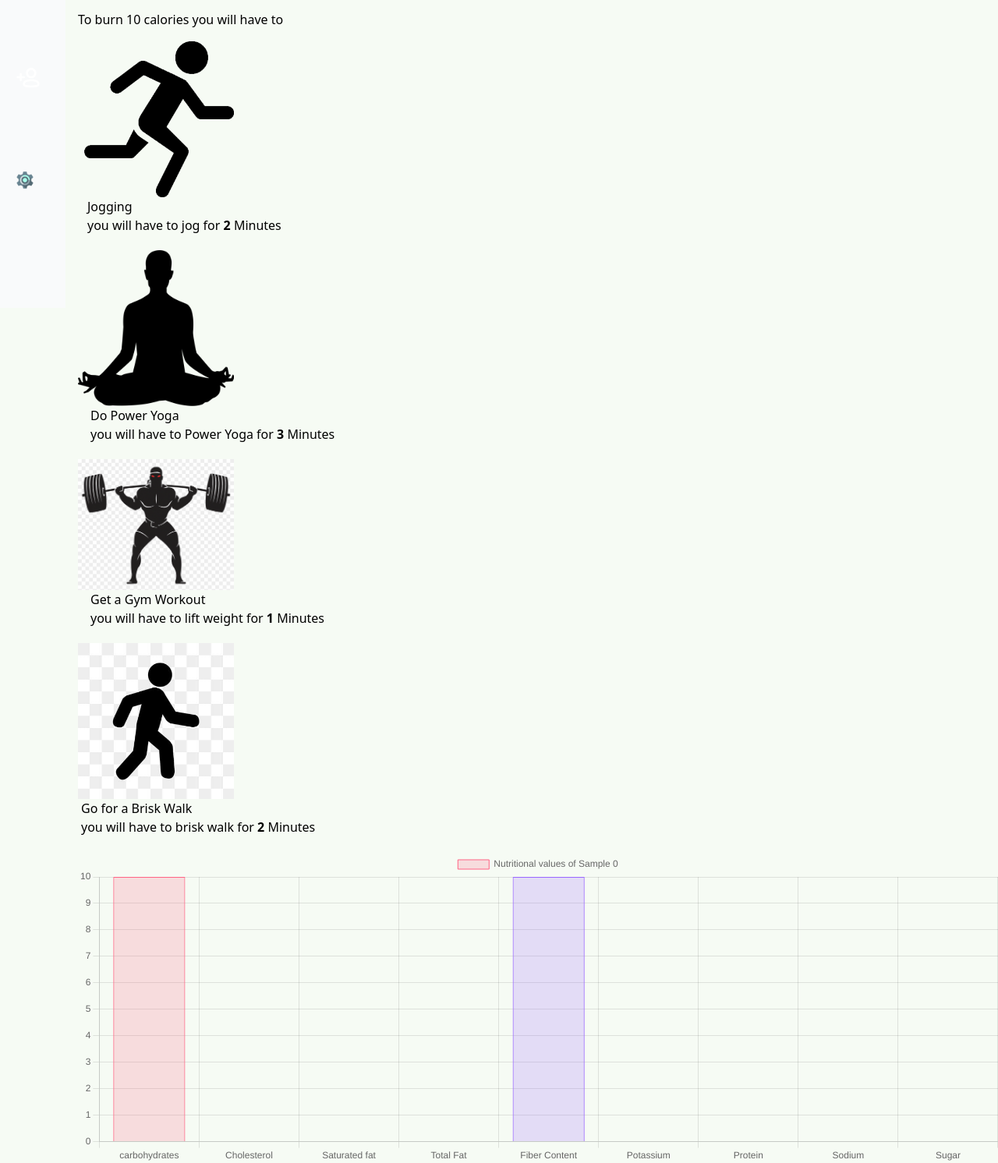
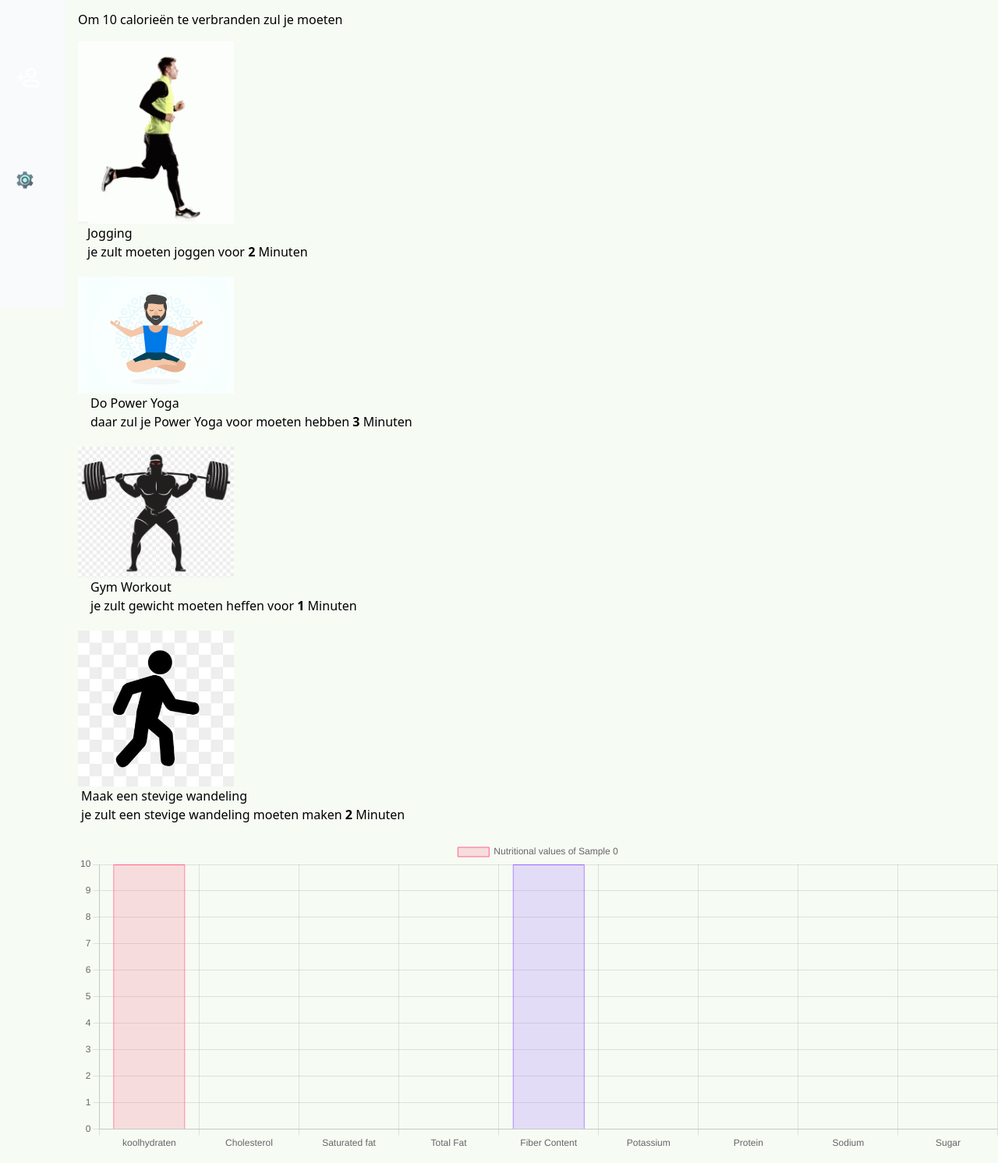
Before and after one commit to BatuhanYumak/Calorie-Tracker, a Django app: template calorietracker/calorie/templates/tracker.html in a window 1280 px wide. Shown: the part 405-1897 px from the top of the page at 78% size. Run offline with Django 3.2, Linux system fonts and the light colour scheme; the template is opened without the code that fills it: most values are stand-ins (such as "Sample title", 1, 10 or a date in 2020); some libraries are stand-ins or nearby versions.

Commit message:
jogging & yoga gif toegevoegd

```diff
--- a/calorietracker/calorie/templates/tracker.html
+++ b/calorietracker/calorie/templates/tracker.html
@@ -114,23 +114,23 @@
             </ul>
           </div>
           <div class="col-md-6 mb-5">
-              <h4 class="mt-3 mb-4">To burn {{api.0.calories}} calories you will have to</h4>
+              <h4 class="mt-3 mb-4">Om {{api.0.calories}} calorieën te verbranden zul je moeten</h4>
               <div class="d-flex align-items-center mb-5">
                 <div class="flex-shrink-0">
-                  <img src="{% static 'running.png' %}" class="foto" alt="...">
+                  <img src="{% static 'jogging.gif' %}" class="foto" alt="...">
               </div>
               <div class="flex-grow-1 ms-3">
                 <h5> Jogging </h5>
-                <p>you will have to jog for <strong> {{api.0.calories | div:378|mul:60|floatformat:0}} </strong> Minutes</p>
+                <p>je zult moeten joggen voor <strong> {{api.0.calories | div:378|mul:60|floatformat:0}} </strong> Minuten</p>
             </div>
           </div>
           <div class="d-flex align-items-center mb-5">
             <div class="flex-shrink-0">
-              <img src="{% static 'yoga.png' %}" class="foto" alt="...">
+              <img src="{% static 'Yoga.gif' %}" class="foto" alt="...">
             </div>
             <div class="flex-grow-1 ms-4">
               <h5> Do Power Yoga </h5>
-              <p>you will have to Power Yoga for <strong> {{api.0.calories | div:223|mul:60|floatformat:0}} </strong> Minutes</p>
+              <p>daar zul je Power Yoga voor moeten hebben <strong> {{api.0.calories | div:223|mul:60|floatformat:0}} </strong> Minuten</p>
           </div>
         </div>
         <div class="d-flex align-items-center mb-5">
@@ -138,8 +138,8 @@
             <img src="{% static 'weightlifter.png' %}" class="foto" alt="...">
           </div>
           <div class="flex-grow-1 ms-4">
-            <h5>Get a Gym Workout </h5>
-            <p>you will have to lift weight for <strong> {{api.0.calories | div:483|mul:60|floatformat:0}} </strong> Minutes </p>
+            <h5>Gym Workout </h5>
+            <p>je zult gewicht moeten heffen voor <strong> {{api.0.calories | div:483|mul:60|floatformat:0}} </strong> Minuten </p>
         </div>
       </div>
       <div class="d-flex align-items-center">
@@ -147,8 +147,8 @@
             <img src="{% static 'walking.jpeg' %}" class="foto" alt="...">
         </div>
         <div class="flex-grow-1 ms-1">
-            <h5> Go for a Brisk Walk </h5>
-            <p>you will have to brisk walk for <strong> {{api.0.calories | div:294|mul:60|floatformat:0}}  </strong> Minutes</p>
+            <h5> Maak een stevige wandeling </h5>
+            <p>je zult een stevige wandeling moeten maken <strong> {{api.0.calories | div:294|mul:60|floatformat:0}}  </strong> Minuten</p>
         </div>
     </div>
 </div>
@@ -167,7 +167,7 @@
             const myChart = new Chart(ctx, {
                 type: 'bar',
                 data: {
-                    labels: ['carbohydrates', 'Cholesterol', 'Saturated fat', 'Total Fat', 'Fiber Content', 'Potassium', 'Protein','Sodium','Sugar'],
+                    labels: ['koolhydraten', 'Cholesterol', 'Saturated fat', 'Total Fat', 'Fiber Content', 'Potassium', 'Protein','Sodium','Sugar'],
                     datasets: [{
                         label: 'Nutritional values of {{api.0.name | capfirst}}',
                         data: [
```
Also changed, not shown: calorietracker/calorie/static/Yoga.gif (added), calorietracker/calorie/static/jogging.gif (added).
